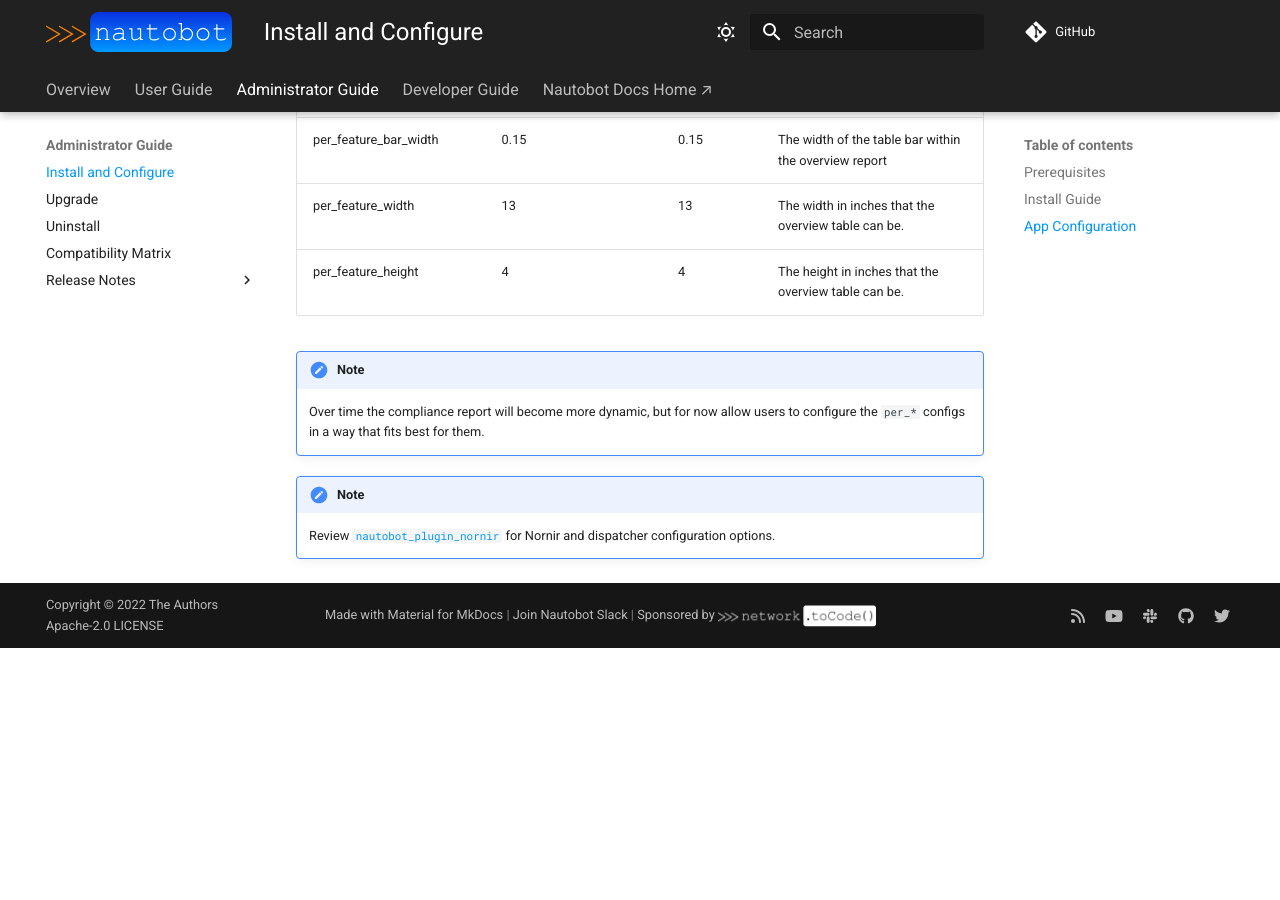
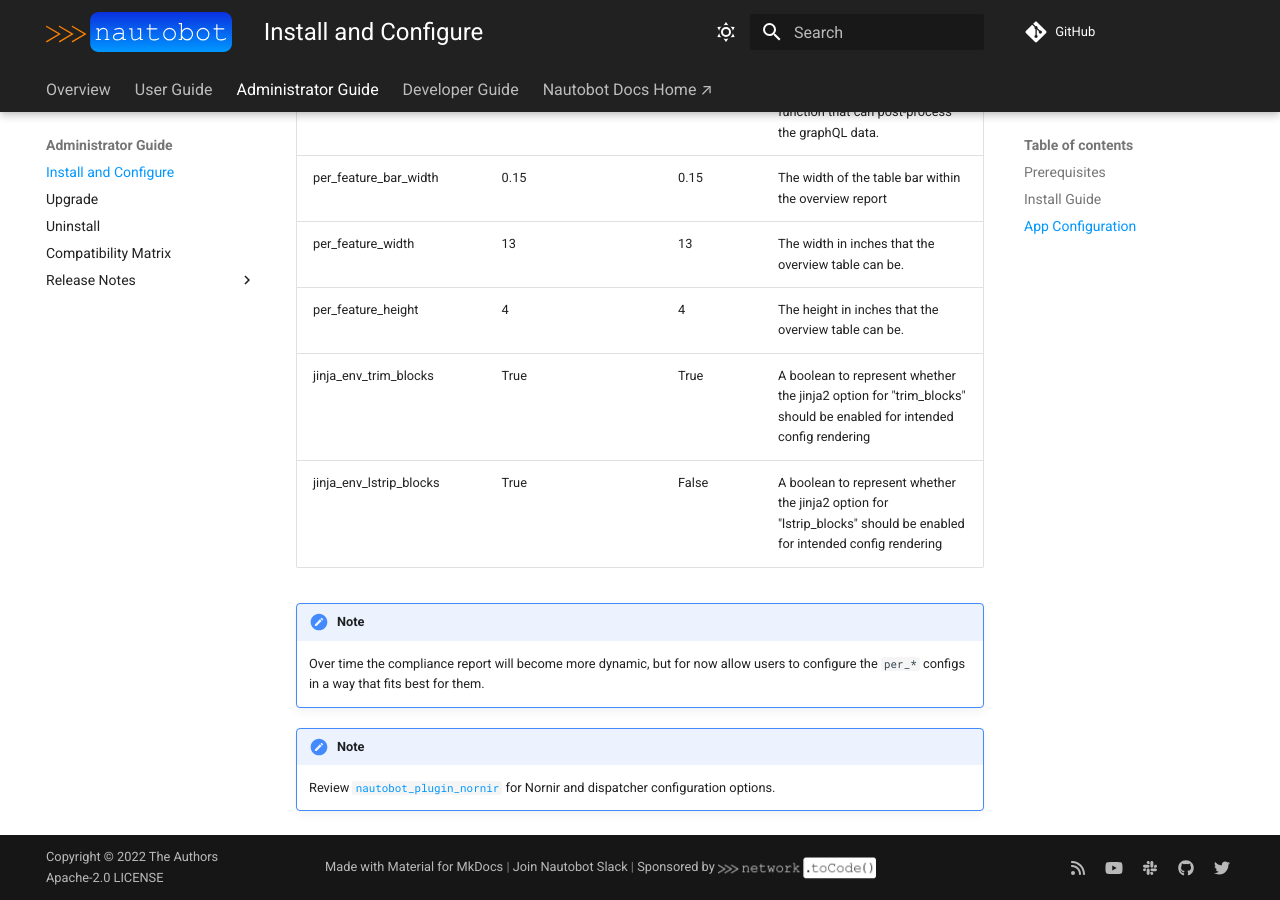
Before and after one commit to nautobot/nautobot-app-golden-config, an MkDocs documentation site: the page built from docs/admin/admin_install.md, in a window 1280 px wide and 900 px high, scrolled down 3356 px. Built offline with MkDocs 1.6.1 and Material for MkDocs 9.7.7, drawn with Linux system fonts in a browser that asks for light colours; comment, search, counter and statistics services are not loaded; before the commit the page ends 4004 px from its top, so only the background shows below that; some of the changed text lies outside the part shown.

Commit message:
docs: 📝 Update docs to add jinja environment options
https://github.com/nautobot/nautobot-plugin-golden-config/issues/525

```diff
--- a/docs/admin/admin_install.md
+++ b/docs/admin/admin_install.md
@@ -59,6 +59,8 @@ PLUGINS_CONFIG = {
         "postprocessing_callables": [],
         "postprocessing_subscribed": [],
         "platform_slug_map": None,
+        "jinja_env_trim_blocks": True,
+        "jinja_env_lstrip_blocks": False,
         # "get_custom_compliance": "my.custom_compliance.func"
     },
 }
@@ -93,14 +95,16 @@ The plugin behavior can be controlled with the following list of settings.
 | enable_compliance         | True                          | True    | A boolean to represent whether or not to run the compliance process within the plugin.                                                                                     |
 | enable_intended           | True                          | True    | A boolean to represent whether or not to generate intended configurations within the plugin.                                                                               |
 | enable_sotagg             | True                          | True    | A boolean to represent whether or not to provide a GraphQL query per device to allow the intended configuration to provide data variables to the plugin.                   |
-| enable_postprocessing     | True                          | False    | A boolean to represent whether or not to generate intended configurations to push, with extra processing such as secrets rendering.                                        |
+| enable_postprocessing     | True                          | False    | A boolean to represent whether or not to generate intended configurations to push, with extra processing such as secrets rendering.                                       |
 | postprocessing_callables  | ['mypackage.myfunction']      | []      | A list of function paths, in dotted format, that are appended to the available methods for post-processing the intended configuration, for instance, the `render_secrets`. |
 | postprocessing_subscribed | ['mypackage.myfunction']      | []      | A list of function paths, that should exist as postprocessing_callables, that defines the order of application of during the post-processing process.                      |
-| platform_slug_map         | {"cisco_wlc": "cisco_aireos"} | None    | A dictionary in which the key is the platform slug and the value is what netutils uses in any "network_os" parameter within `netutils.config.compliance.parser_map`.                                                      |
+| platform_slug_map         | {"cisco_wlc": "cisco_aireos"} | None    | A dictionary in which the key is the platform slug and the value is what netutils uses in any "network_os" parameter within `netutils.config.compliance.parser_map`.       |
 | sot_agg_transposer        | "mypkg.transposer"            | None    | A string representation of a function that can post-process the graphQL data.                                                                                              |
 | per_feature_bar_width     | 0.15                          | 0.15    | The width of the table bar within the overview report                                                                                                                      |
 | per_feature_width         | 13                            | 13      | The width in inches that the overview table can be.                                                                                                                        |
 | per_feature_height        | 4                             | 4       | The height in inches that the overview table can be.                                                                                                                       |
+| jinja_env_trim_blocks     | True                          | True    | A boolean to represent whether the jinja2 option for "trim_blocks" should be enabled for intended config rendering                                                         |
+| jinja_env_lstrip_blocks   | True                          | False   | A boolean to represent whether the jinja2 option for "lstrip_blocks" should be enabled for intended config rendering                                                       |
 
 !!! note
     Over time the compliance report will become more dynamic, but for now allow users to configure the `per_*` configs in a way that fits best for them.
```
